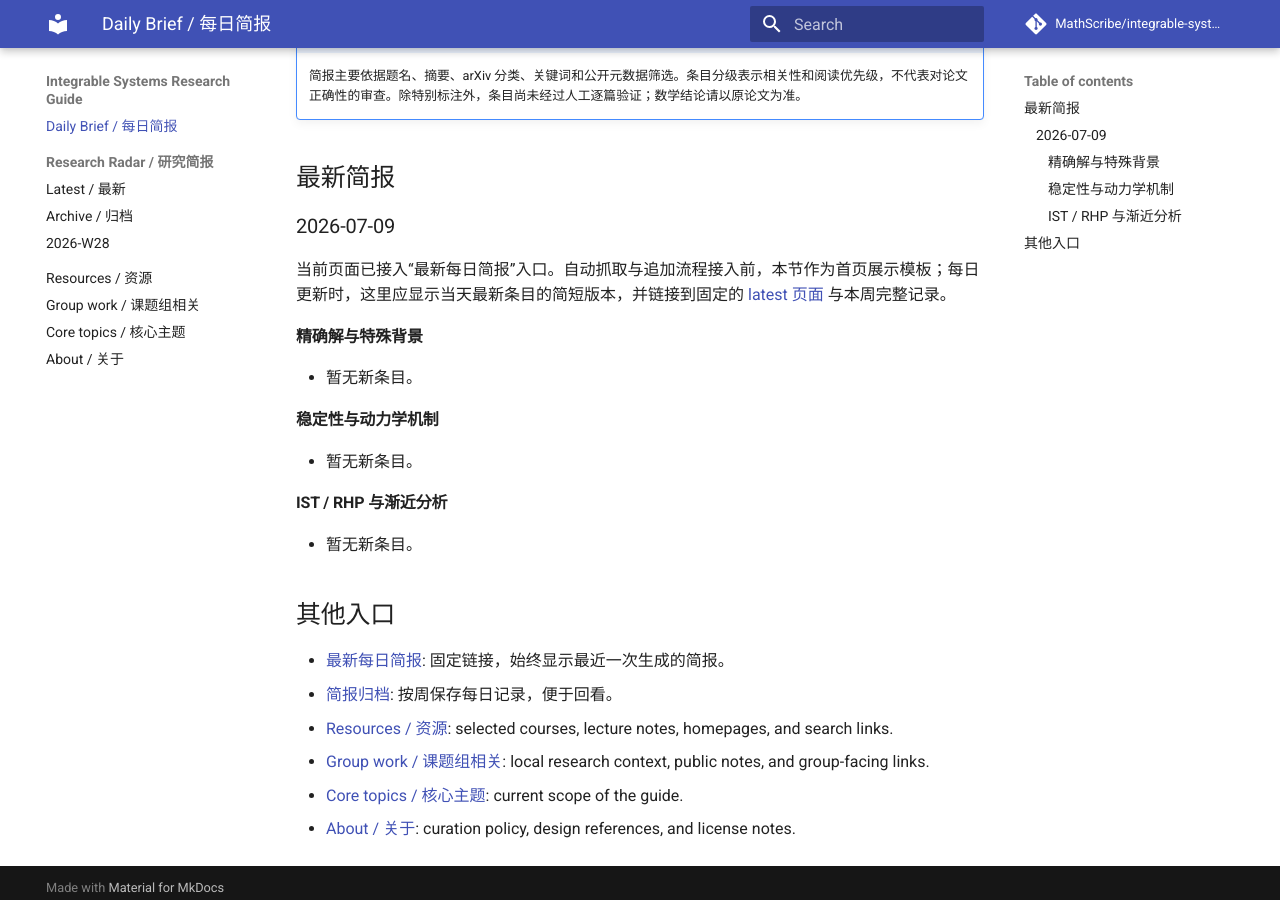
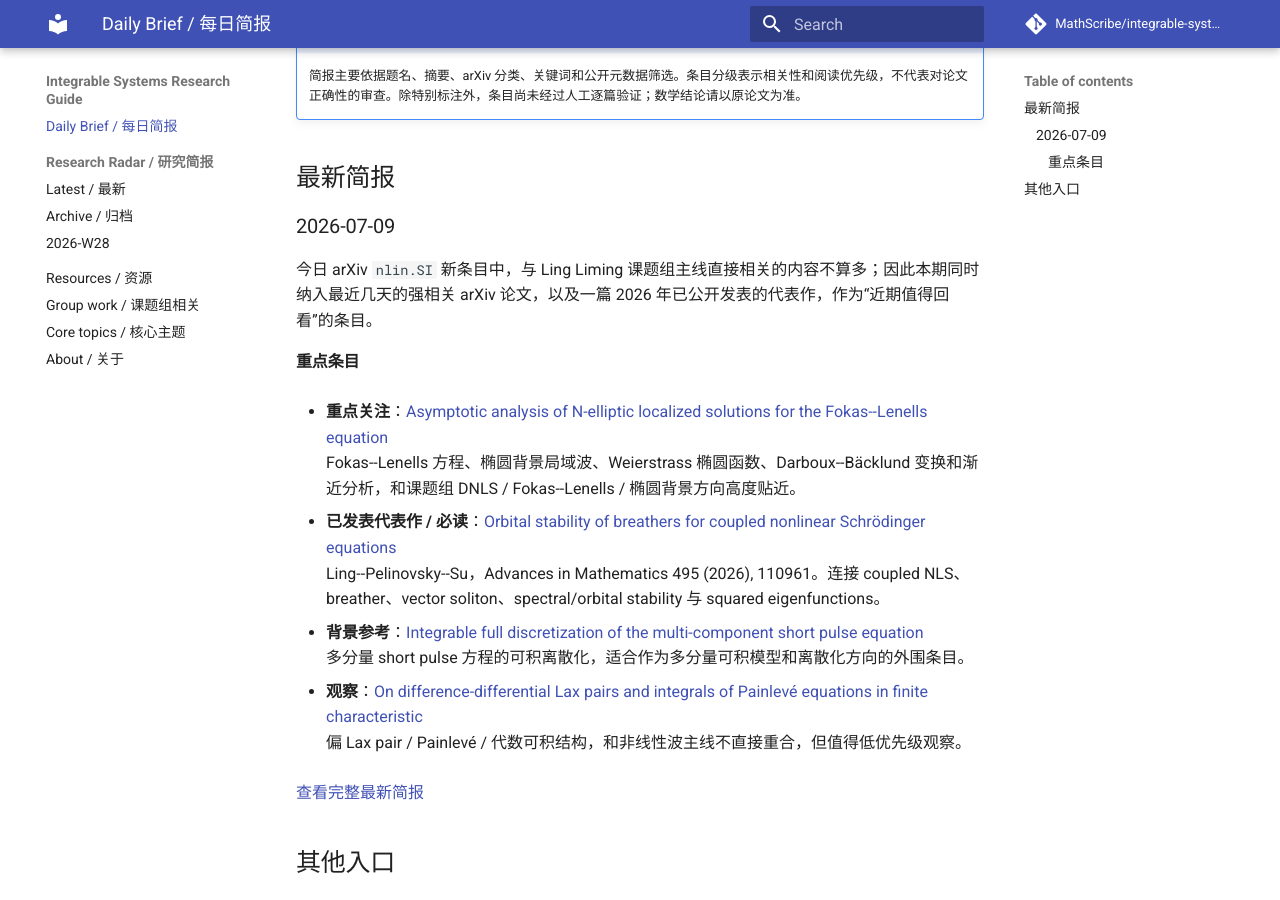
Before and after one commit to MathScribe/integrable-systems-guide, an MkDocs documentation site: the page built from docs/index.md, in a window 1280 px wide and 900 px high, scrolled down 277 px. Built offline with MkDocs 1.6.1 and Material for MkDocs 9.7.7, drawn with Linux system fonts in a browser that asks for light colours; comment, search, counter and statistics services are not loaded.

Commit message:
Update homepage with 2026-07-09 brief summary

```diff
--- a/docs/index.md
+++ b/docs/index.md
@@ -11,19 +11,23 @@
 
 ### 2026-07-09
 
-当前页面已接入“最新每日简报”入口。自动抓取与追加流程接入前，本节作为首页展示模板；每日更新时，这里应显示当天最新条目的简短版本，并链接到固定的 [latest 页面](radar/latest.md) 与本周完整记录。
+今日 arXiv `nlin.SI` 新条目中，与 Ling Liming 课题组主线直接相关的内容不算多；因此本期同时纳入最近几天的强相关 arXiv 论文，以及一篇 2026 年已公开发表的代表作，作为“近期值得回看”的条目。
 
-#### 精确解与特殊背景
+#### 重点条目
 
-- 暂无新条目。
+- **重点关注**：[Asymptotic analysis of N-elliptic localized solutions for the Fokas--Lenells equation](https://arxiv.org/abs/2607.06409)
+  Fokas--Lenells 方程、椭圆背景局域波、Weierstrass 椭圆函数、Darboux--Bäcklund 变换和渐近分析，和课题组 DNLS / Fokas--Lenells / 椭圆背景方向高度贴近。
 
-#### 稳定性与动力学机制
+- **已发表代表作 / 必读**：[Orbital stability of breathers for coupled nonlinear Schrödinger equations](https://dmpeli.math.mcmaster.ca/PaperBank/BreathersCoupledNLS.pdf)
+  Ling--Pelinovsky--Su，Advances in Mathematics 495 (2026), 110961。连接 coupled NLS、breather、vector soliton、spectral/orbital stability 与 squared eigenfunctions。
 
-- 暂无新条目。
+- **背景参考**：[Integrable full discretization of the multi-component short pulse equation](https://arxiv.org/abs/2607.04756)
+  多分量 short pulse 方程的可积离散化，适合作为多分量可积模型和离散化方向的外围条目。
 
-#### IST / RHP 与渐近分析
+- **观察**：[On difference-differential Lax pairs and integrals of Painlevé equations in finite characteristic](https://arxiv.org/abs/2607.06980)
+  偏 Lax pair / Painlevé / 代数可积结构，和非线性波主线不直接重合，但值得低优先级观察。
 
-- 暂无新条目。
+[查看完整最新简报](radar/latest.md)
 
 ## 其他入口
 
```
